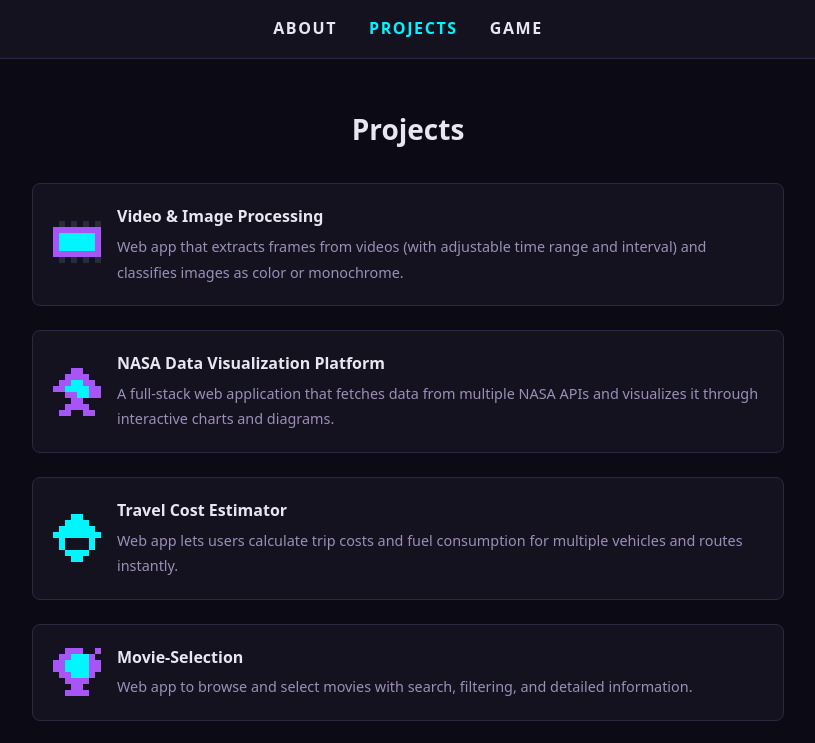
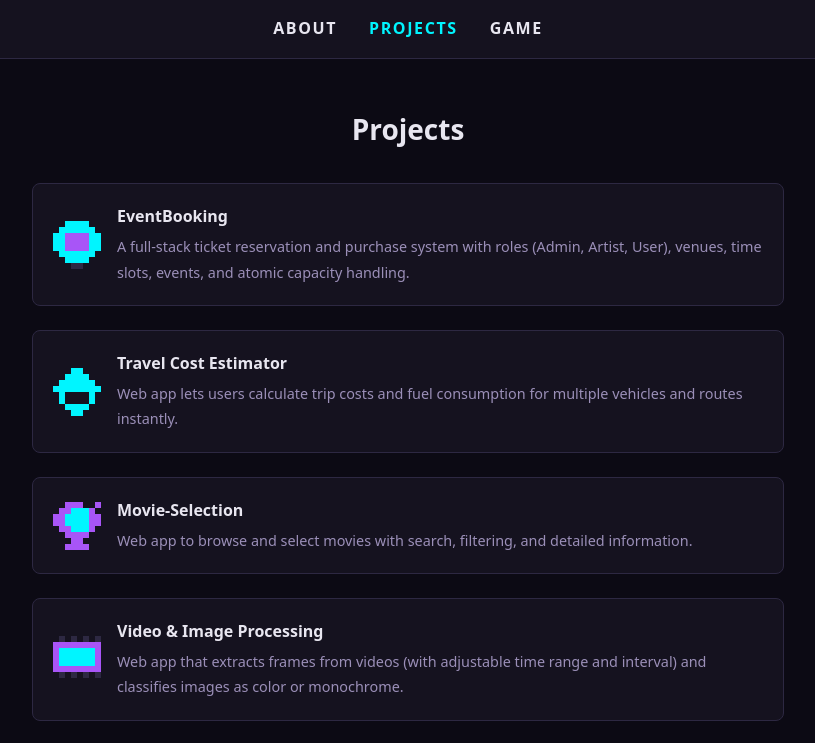
Before and after one commit to archila99/Portfolio, a React (Vite) app: page /projects in a window 1280 px wide. Shown: the top 743 px of the page, without its empty margins (232-1047 px from the left). Built offline with nearby package versions, Linux system fonts and the light colour scheme.

Commit message:
added project

```diff
--- a/src/components/PixelProjectLogo.tsx
+++ b/src/components/PixelProjectLogo.tsx
@@ -55,6 +55,16 @@ const LOGOS: Record<string, string[]> = {
     '___PP___',
     '__PPPP__',
   ],
+  event: [
+    '__CCCC__',
+    '_CCCCCC_',
+    'CCPPPPCC',
+    'CCPPPPCC',
+    'CCPPPPCC',
+    '_CCCCCC_',
+    '__CCCC__',
+    '___DD___',
+  ],
   travel: [
     '___CC___',
     '__CCCC__',
--- a/src/pages/Projects.tsx
+++ b/src/pages/Projects.tsx
@@ -11,31 +11,38 @@ export type Project = {
 const projects: Project[] = [
   {
     id: '1',
+    title: 'EventBooking',
+    description: 'A full-stack ticket reservation and purchase system with roles (Admin, Artist, User), venues, time slots, events, and atomic capacity handling.',
+    url: 'https://ticket-book-467176802427.europe-west2.run.app/',
+    logoVariant: 'event',
+  },
+  {
+    id: '2',
+    title: 'Travel Cost Estimator',
+    description: 'Web app lets users calculate trip costs and fuel consumption for multiple vehicles and routes instantly.',
+    url: 'https://travel-estimator-r5y2jd5kga-uc.a.run.app/',
+    logoVariant: 'travel',
+  },
+  {
+    id: '3',
+    title: 'Movie-Selection',
+    description: 'Web app to browse and select movies with search, filtering, and detailed information.',
+    url: 'https://movie-selection-pi.vercel.app/',
+    logoVariant: 'movie',
+  },
+  {
+    id: '4',
     title: 'Video & Image Processing',
     description: 'Web app that extracts frames from videos (with adjustable time range and interval) and classifies images as color or monochrome.',
     url: 'https://video-image-processing-e-30530.web.app/',
     logoVariant: 'video',
   },
   {
-    id: '2',
+    id: '5',
     title: 'NASA Data Visualization Platform',
     description: 'A full-stack web application that fetches data from multiple NASA APIs and visualizes it through interactive charts and diagrams.',
     url: 'https://nasa-data-viz.web.app',
     logoVariant: 'nasa',
-  },
-  {
-    id: '3',
-    title: 'Travel Cost Estimator',
-    description: 'Web app lets users calculate trip costs and fuel consumption for multiple vehicles and routes instantly.',
-    url: 'https://travel-estimator-r5y2jd5kga-uc.a.run.app/',
-    logoVariant: 'travel',
-  },
-  {
-    id: '4',
-    title: 'Movie-Selection',
-    description: 'Web app to browse and select movies with search, filtering, and detailed information.',
-    url: 'https://movie-selection-pi.vercel.app/',
-    logoVariant: 'movie',
   },
 ]
 
```
